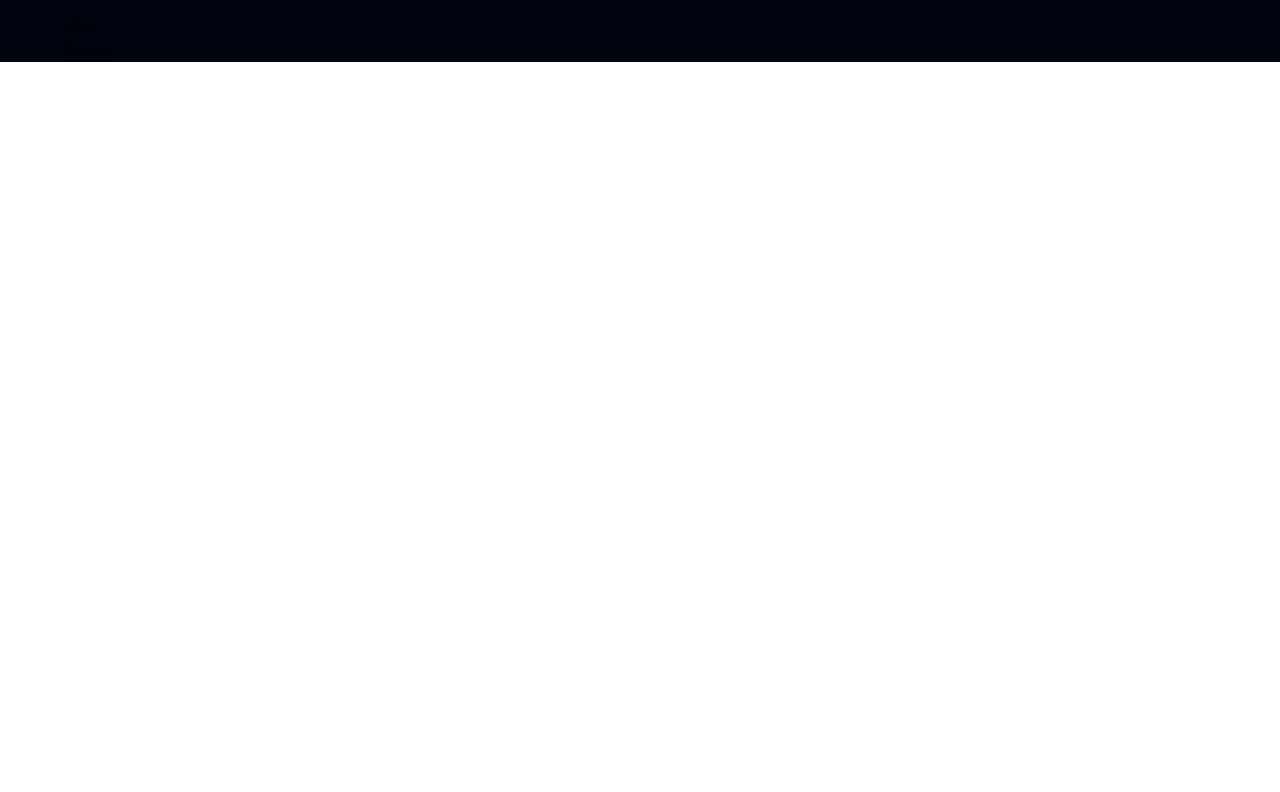
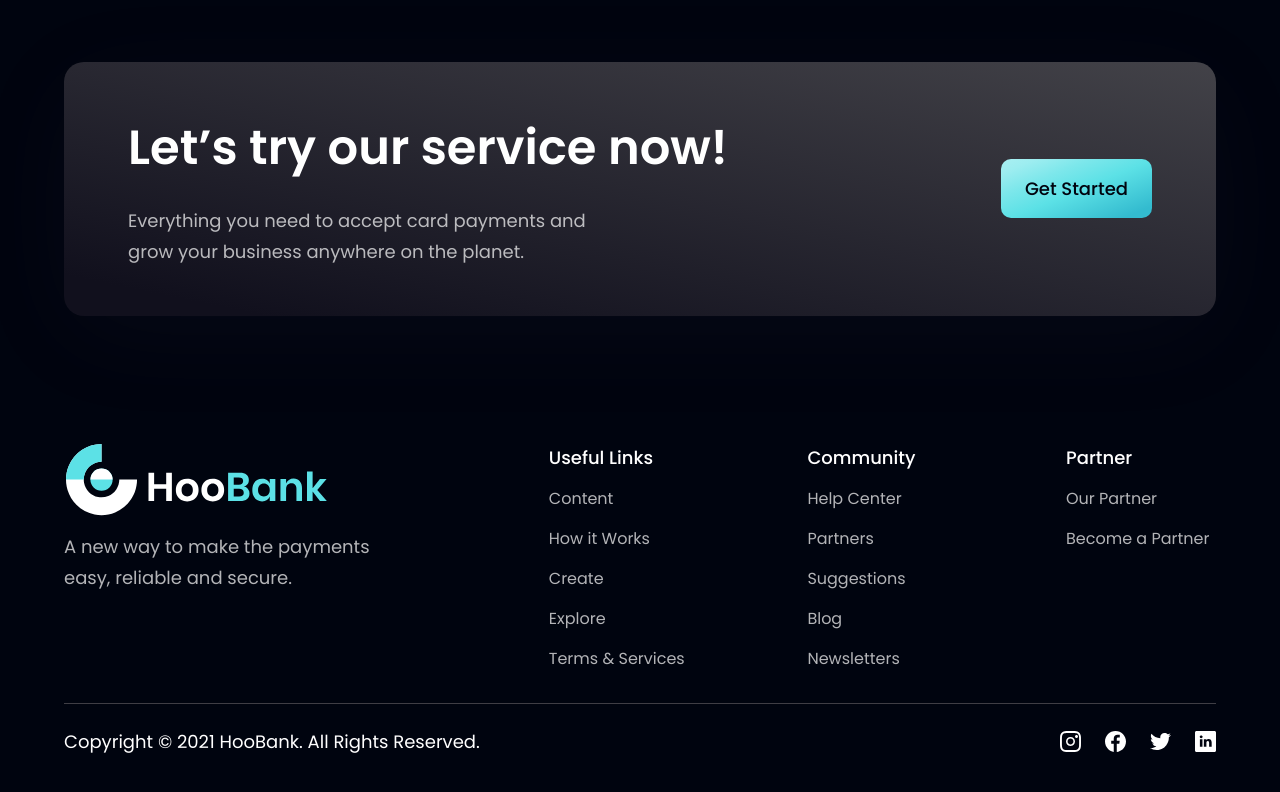
Before and after one commit to cmitch30/modern_bank_app, a React (Vite) app: page / in a window 1280 px wide. Shown: the part 4082-4874 px from the top of the page. Before the commit the page ends 4144 px from the top, so only its background shows below. Built offline with nearby package versions, Linux system fonts and the light colour scheme.

Commit message:
footer component added

```diff
--- a/src/components/CTA.jsx
+++ b/src/components/CTA.jsx
@@ -1,11 +1,21 @@
 import React from 'react'
+import styles from '../style'
+import Button from './Button'
 
-const CTA = () => {
-  return (
-    <div>
-      CTA
+const CTA = () => (
+  <section className={`${styles.flexCenter} ${styles.marginY} ${styles.padding} sm:flex-row flex-col bg-black-gradient-2 rounded-[20px] box-shadow`}>
+    <div className='flex-1 flex flex-col'>
+      <h2 className={styles.heading2}>Let’s try our service now!</h2>
+      <p className={`${styles.paragraph} max-w-[470px] mt-5`}>
+        Everything you need to accept card payments and grow your business
+        anywhere on the planet.
+      </p>
     </div>
-  )
-}
+    <div className={`${styles.flexCenter} sm:ml-10 ml-0 sm:mt-0 mt-10`}>
+      <Button />
+    </div>
+  </section>
+);
+
 
 export default CTA
--- a/src/components/Footer.jsx
+++ b/src/components/Footer.jsx
@@ -1,11 +1,64 @@
-import React from 'react'
+import React from "react";
+import styles from "../style";
+import { logo } from "../assets";
+import { footerLinks, socialMedia } from "../constants";
 
-const Footer = () => {
-  return (
-    <div>
-      Footer
+const Footer = () => (
+  <section className={`${styles.flexCenter} ${styles.paddingY} flex-col`}>
+    <div className={`${styles.flexStart} md:flex-row flex-col mb-8 w-full`}>
+      <div className="flex-1 flex flex-col justify-start mr-10">
+        <img
+          src={logo}
+          alt="hoobank"
+          className="w-[266px] h-[72px] object-contain"
+        />
+        <p className={`${styles.paragraph} mt-4 max-w-[310px]`}>
+          A new way to make the payments easy, reliable and secure.
+        </p>
+      </div>
+      <div className="flex-[1.5] w-full flex flex-row justify-between flex-wrap md:mt-0 mt-10">
+        {footerLinks.map((footerLink) => (
+          <div
+            key={footerLink.key}
+            className="flex flex-col ss:my-0 my-4 min-w-[150px]"
+          >
+            <h4 className="font-poppins font-medium text-white text-[18px] leading-[27px]">
+              {footerLink.title}
+            </h4>
+            <ul className="list-none mt-4">
+              {footerLink.links.map((link, index) => (
+                <li
+                  key={link.name}
+                  className={`font-poppins font-normal text-[16px] leading-[24px] text-dimWhite hover:text-secondary cursor-pointer ${
+                    index !== footerLink.links.length - 1 ? "mb-4" : "mb-0"
+                  }`}
+                >
+                  {link.name}
+                </li>
+              ))}
+            </ul>
+          </div>
+        ))}
+      </div>
     </div>
-  )
-}
+    <div className="w-full flex justify-between items-center md:flex-row flex-col pt-6 border-t-[1px] border-t-[#3f3E45]">
+      <p className="font-poppins font-normal text-center text-white text-[18px] leading-[27px]">
+        Copyright © 2021 HooBank. All Rights Reserved.
+      </p>
+      <div className="flex flex-row md:mt-0 mt-6">
+        {socialMedia.map((social, index) => (
+          <img
+            key={social.id}
+            src={social.icon}
+            alt={social.id}
+            className={`w-[21px] h-[21px] object-contain cursor-pointer ${
+              index !== socialMedia.length - 1 ? "mr-6" : "mr-0"
+            }`}
+          />
+        ))}
+      </div>
+    </div>
+  </section>
+);
 
-export default Footer
+export default Footer;
```
